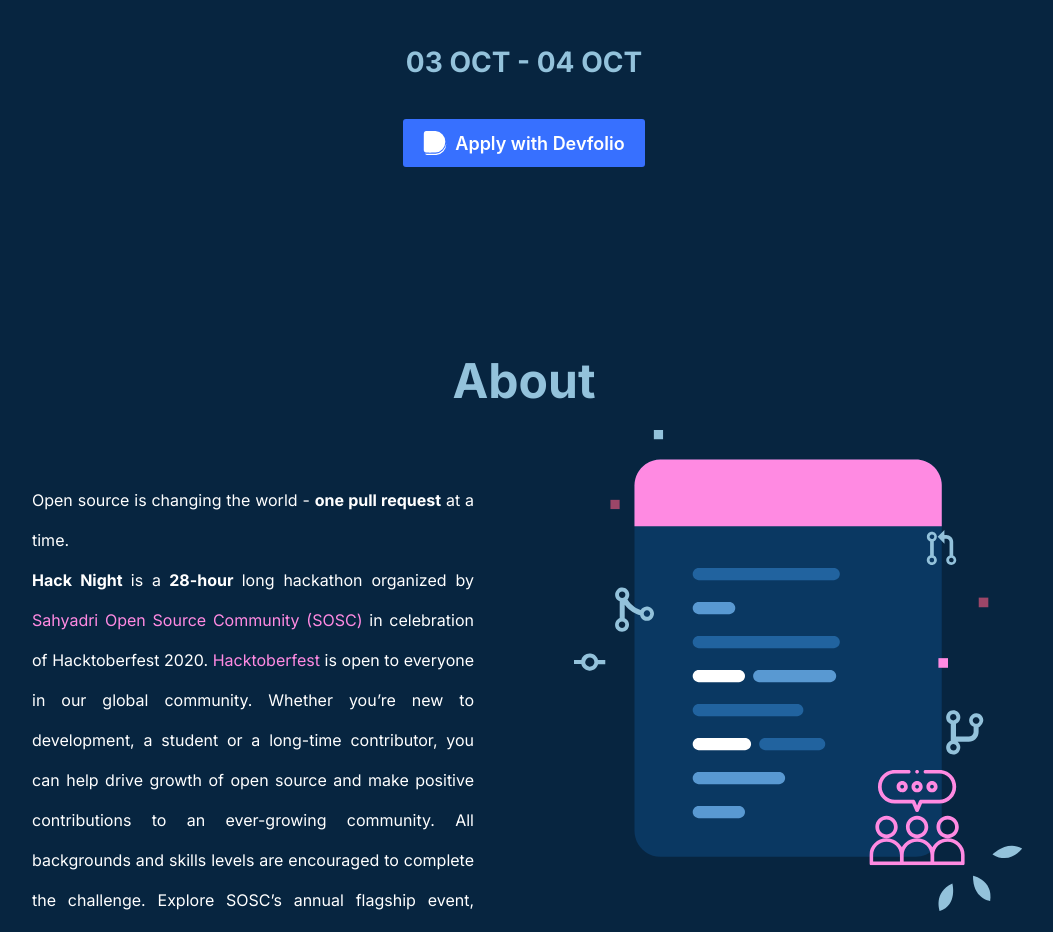
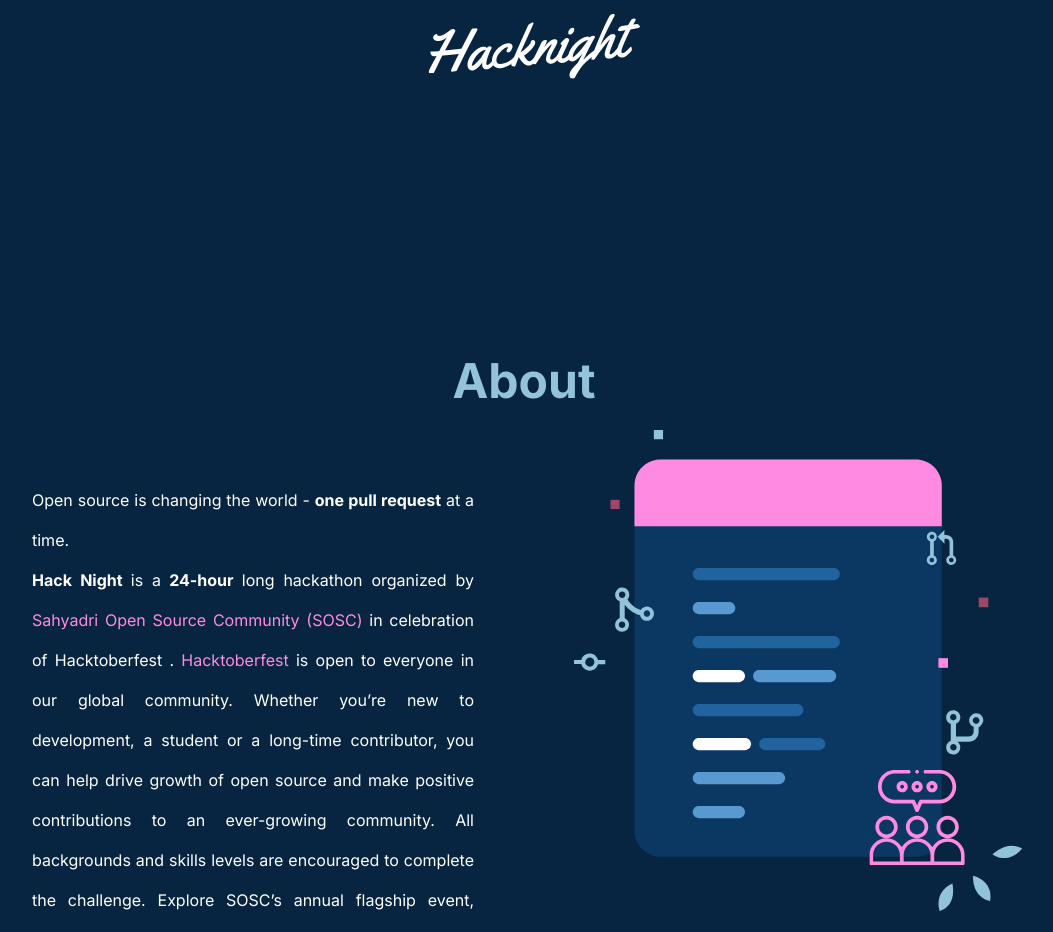
Before and after one commit to ambx/sosc-hacknight, a React (Create React App) app: page / in a window 1280 px wide. Shown: the part 536-1468 px from the top of the page, without its empty margins (116-1169 px from the left). Built offline with nearby package versions, Linux system fonts and the light colour scheme.

Commit message:
removed 2021 and replaced 28 hours to 24 hours

```diff
--- a/public/index.html
+++ b/public/index.html
@@ -7,12 +7,12 @@
     <meta name="theme-color" content="#1E3A53" />
     <meta
       name="description"
-      content="Hack Night is a 28-hour long hackathon organized by Sahyadri Open Source Community (SOSC) in celebration of Hacktoberfest 2020. Hacktoberfest is open to everyone in our global community. "
+      content="Hack Night is a 24-hour long hackathon organized by Sahyadri Open Source Community (SOSC) in celebration of Hacktoberfest. Hacktoberfest is open to everyone in our global community. "
     />
     <link rel="manifest" href="%PUBLIC_URL%/manifest.json" />
     <link href="https://fonts.googleapis.com/css2?family=Inter:wght@400;500;700;800;900&display=swap" rel="stylesheet">
     <link href="https://fonts.googleapis.com/css2?family=Yellowtail&display=swap" rel="stylesheet">
-    <title>HackNight 2020</title>
+    <title>HackNight</title>
   </head>
   <body>
     <noscript>You need to enable JavaScript to run this app.</noscript>
--- a/src/components/about/index.jsx
+++ b/src/components/about/index.jsx
@@ -13,10 +13,10 @@
                 <p>Open source is changing the world - <span className={styles.boldText}>one pull request</span> at a time. <br></br>
                 <span className={styles.boldText}>Hack Night </span>
                  is a
-                 <span className={styles.boldText}> 28-hour </span>
+                 <span className={styles.boldText}> 24-hour </span>
                   long hackathon organized by
                    <a  href="https://sosc.org.in/"> Sahyadri Open Source Community (SOSC) </a>
-                   in celebration of Hacktoberfest 2020.
+                   in celebration of Hacktoberfest .
                    <a  href="https://hacktoberfest.digitalocean.com/"> Hacktoberfest </a>
                     is open to everyone in our global community. Whether you’re new to development, a student or a long-time contributor, you can help drive growth of open source and make positive contributions to an ever-growing community. All backgrounds and skills levels are encouraged to complete the challenge.
                     Explore SOSC’s annual flagship event,
--- a/src/components/landing/index.js
+++ b/src/components/landing/index.js
@@ -24,8 +24,8 @@
       <div className={styles.hero}>
       <img src={require("../../assets/Logo.svg")} alt="" />
       <h1>Hacknight</h1>
-      <p>03 OCT - 04 OCT </p>
-         <button id="devfolio-apply-now" className={styles.devfolio}><svg className="logo" xmlns="http://www.w3.org/2000/svg" fill="#fff"viewBox="0 0 115.46 123.46" ><path d="M115.46 68a55.43 55.43 0 0 1-50.85 55.11S28.12 124 16 123a12.6 12.6 0 0 1-10.09-7.5 15.85 15.85 0 0 0 5.36 1.5c4 .34 10.72.51 20.13.51 13.82 0 28.84-.38 29-.38h.26a60.14 60.14 0 0 0 54.72-52.47c.05 1.05.08 2.18.08 3.34z" /><path d="M110.93 55.87A55.43 55.43 0 0 1 60.08 111s-36.48.92-48.58-.12C5 110.29.15 104.22 0 97.52l.2-83.84C.38 7 5.26.94 11.76.41c12.11-1 48.59.12 48.59.12a55.41 55.41 0 0 1 50.58 55.34z"/></svg>Apply with Devfolio</button>
+      {/* <p>03 OCT - 04 OCT </p> */}
+         {/* <button id="devfolio-apply-now" className={styles.devfolio}><svg className="logo" xmlns="http://www.w3.org/2000/svg" fill="#fff"viewBox="0 0 115.46 123.46" ><path d="M115.46 68a55.43 55.43 0 0 1-50.85 55.11S28.12 124 16 123a12.6 12.6 0 0 1-10.09-7.5 15.85 15.85 0 0 0 5.36 1.5c4 .34 10.72.51 20.13.51 13.82 0 28.84-.38 29-.38h.26a60.14 60.14 0 0 0 54.72-52.47c.05 1.05.08 2.18.08 3.34z" /><path d="M110.93 55.87A55.43 55.43 0 0 1 60.08 111s-36.48.92-48.58-.12C5 110.29.15 104.22 0 97.52l.2-83.84C.38 7 5.26.94 11.76.41c12.11-1 48.59.12 48.59.12a55.41 55.41 0 0 1 50.58 55.34z"/></svg>Apply with Devfolio</button>  */}
 
     </div>
   );
```
Also changed, not shown: 1 other file (tests, documents, lock files or other folders).
